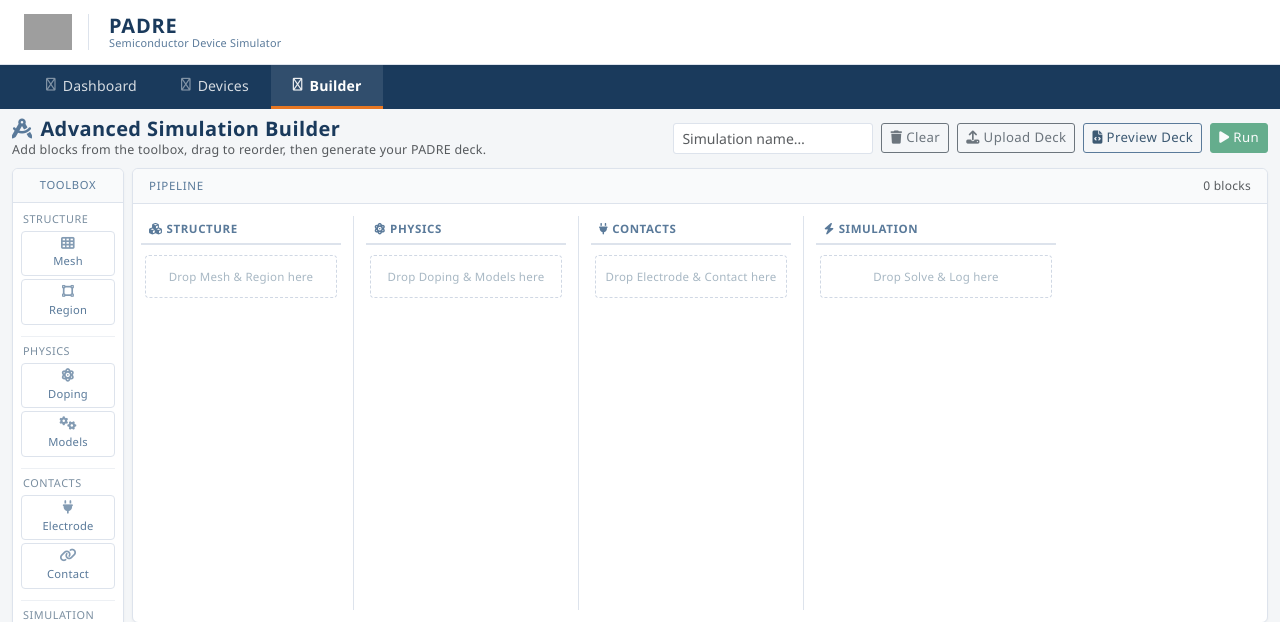
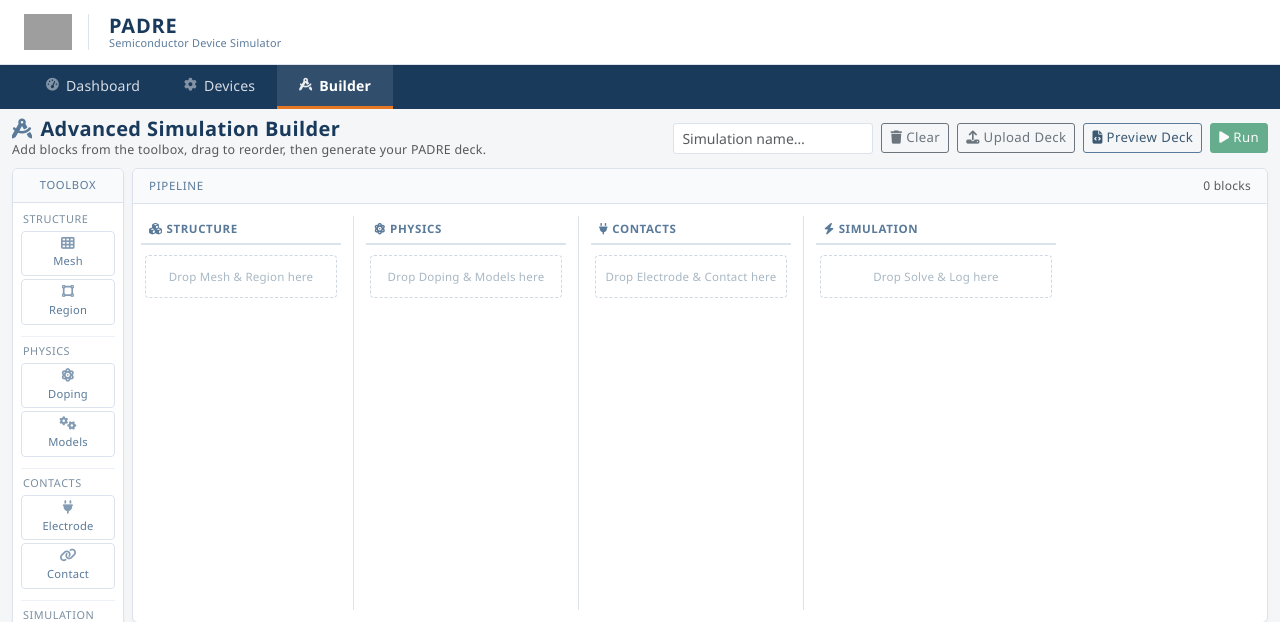
Before and after one commit to denphi/padre-web, a Flask app: page /builder in a window 1280 px wide. Shown: the top 622 px of the page. Run offline with Flask 3, Linux system fonts and the light colour scheme; some libraries are stand-ins or nearby versions; grey boxes are pictures that could not be loaded.

Commit message:
Added new version

```diff
--- a/app/static/css/style.css
+++ b/app/static/css/style.css
@@ -115,7 +115,6 @@
 .padre-tabs a i {
     font-size: 0.8rem;
     opacity: 0.55;
-    font-weight: 400;
 }
 
 .padre-tabs a:hover i,
```
